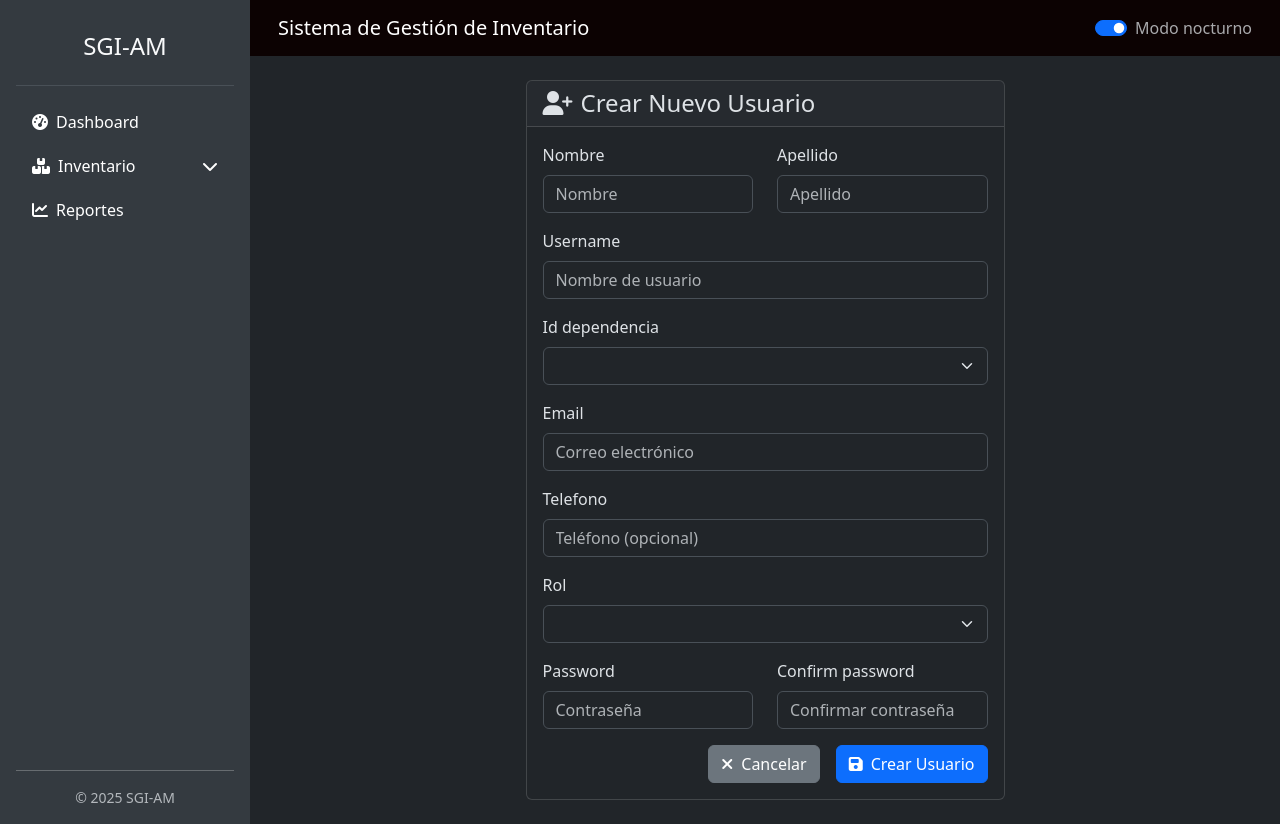
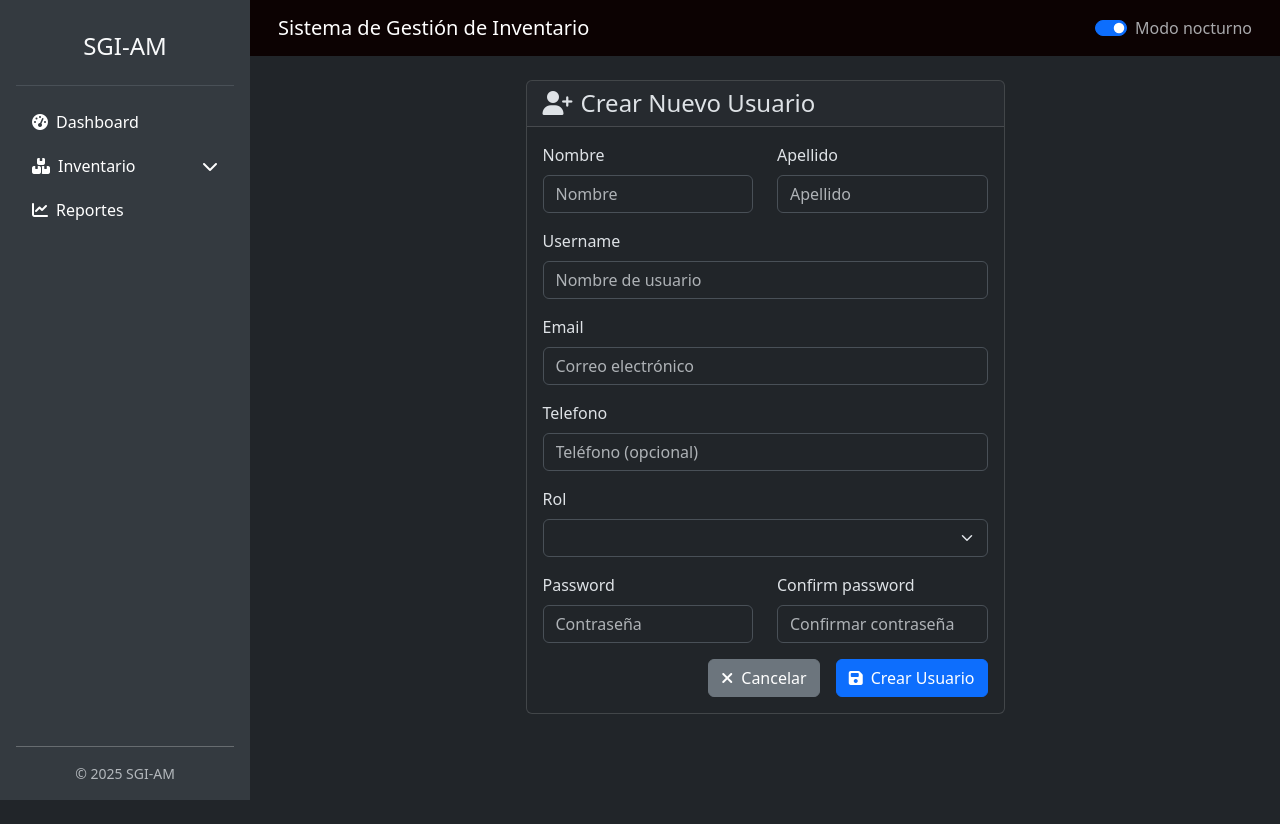
Before and after one commit to alexmartinez-off/SGI-AM, a Python web app: template SGI/src/templates/accounts/crear_usuario.html in a window 1280 px wide. After the commit the page ends 800 px from the top, so only its background shows below. Run offline with Jinja, Linux system fonts and the light colour scheme; the template is opened without the code that fills it, so the values that code supplies are empty, except form fields; tables that the repository leaves empty hold one stand-in row (values such as "Sample post"); form fields are guessed from the names that the template uses.

Commit message:
Elimina el campo id_dependencia del formulario de creación de usuario para simplificar la interfaz.

```diff
--- a/SGI/src/templates/accounts/crear_usuario.html
+++ b/SGI/src/templates/accounts/crear_usuario.html
@@ -37,14 +37,6 @@
             {{ form.username.label(class="form-label") }}
             {{ form.username(class="form-control", placeholder="Nombre de usuario") }}
             {% for error in form.username.errors %}
-              <div class="text-danger small">{{ error }}</div>
-            {% endfor %}
-          </div>
-
-          <div class="mb-3">
-            {{ form.id_dependencia.label(class="form-label") }}
-            {{ form.id_dependencia(class="form-select") }}
-            {% for error in form.id_dependencia.errors %}
               <div class="text-danger small">{{ error }}</div>
             {% endfor %}
           </div>
```
